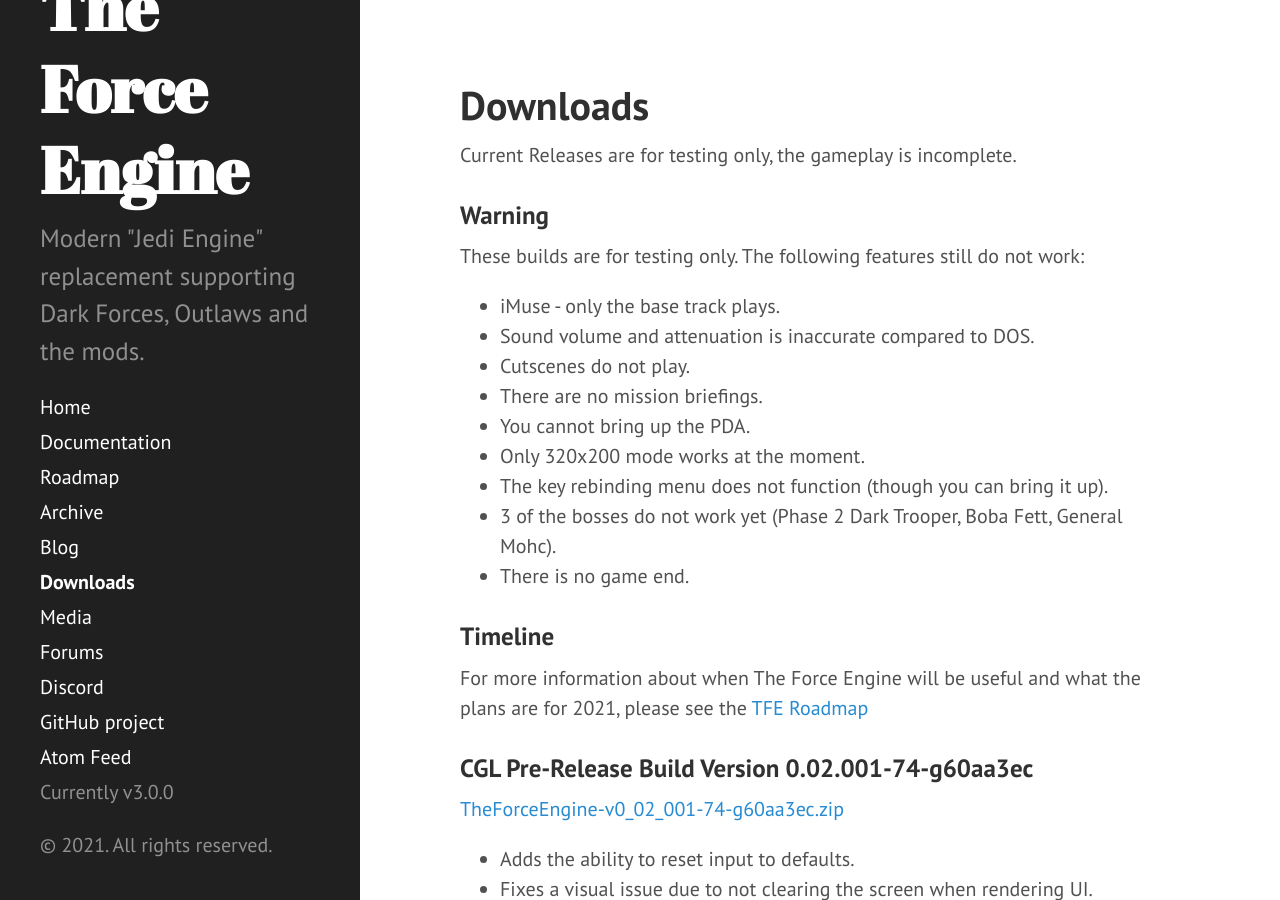
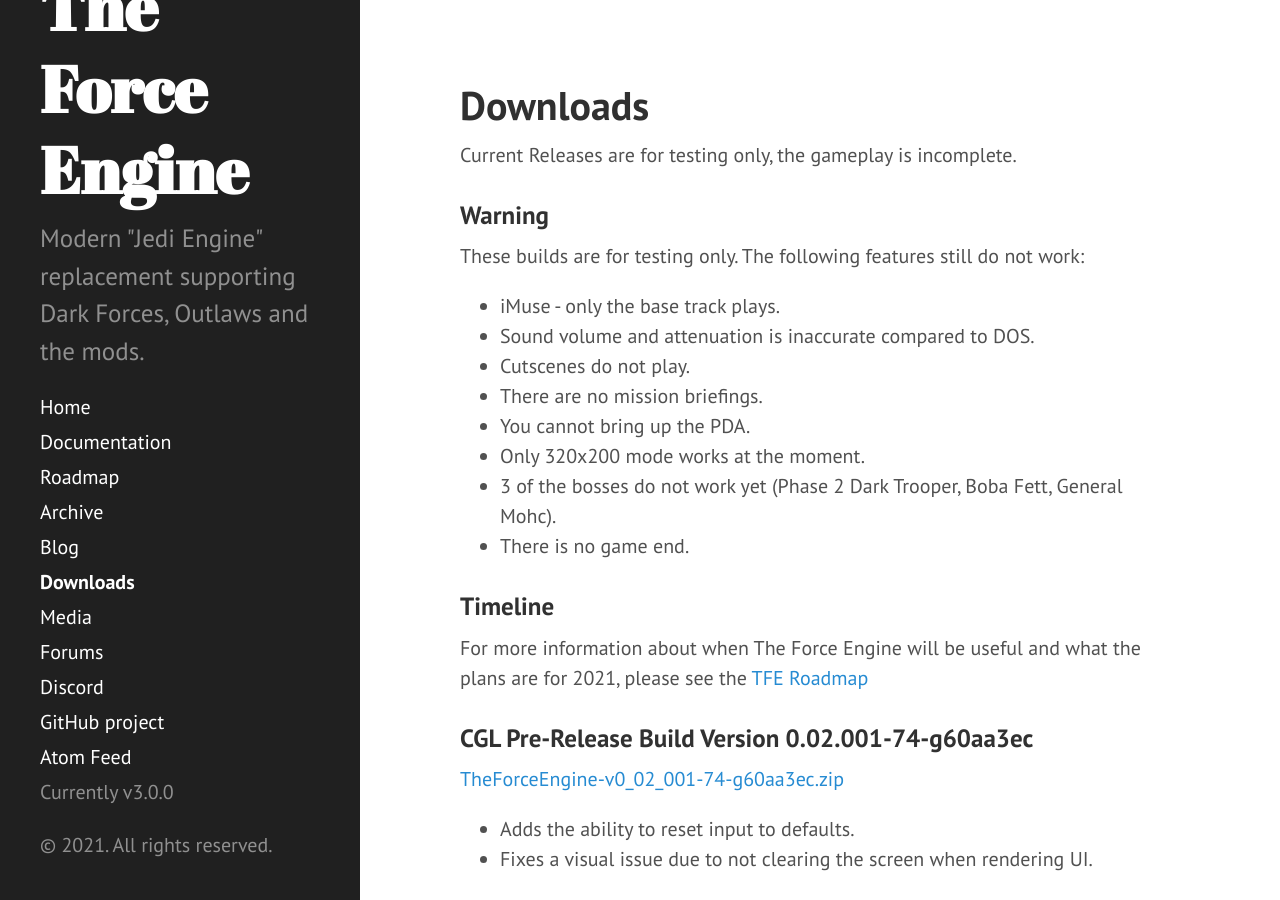
Before and after one commit to TheForceEngine/TheForceEngine.github.io, a Jekyll site: the page built from downloads.md, in a window 1280 px wide and 900 px high. Built offline with Jekyll 4.4.1, drawn with Linux system fonts in a browser that asks for light colours.

Commit message:
Update downloads.md

```diff
--- a/downloads.md
+++ b/downloads.md
@@ -13,7 +13,6 @@
 * There are no mission briefings.
 * You cannot bring up the PDA.
 * Only 320x200 mode works at the moment.
-* The key rebinding menu does not function (though you can bring it up).
 * 3 of the bosses do not work yet (Phase 2 Dark Trooper, Boba Fett, General Mohc).
 * There is no game end.
 
```
